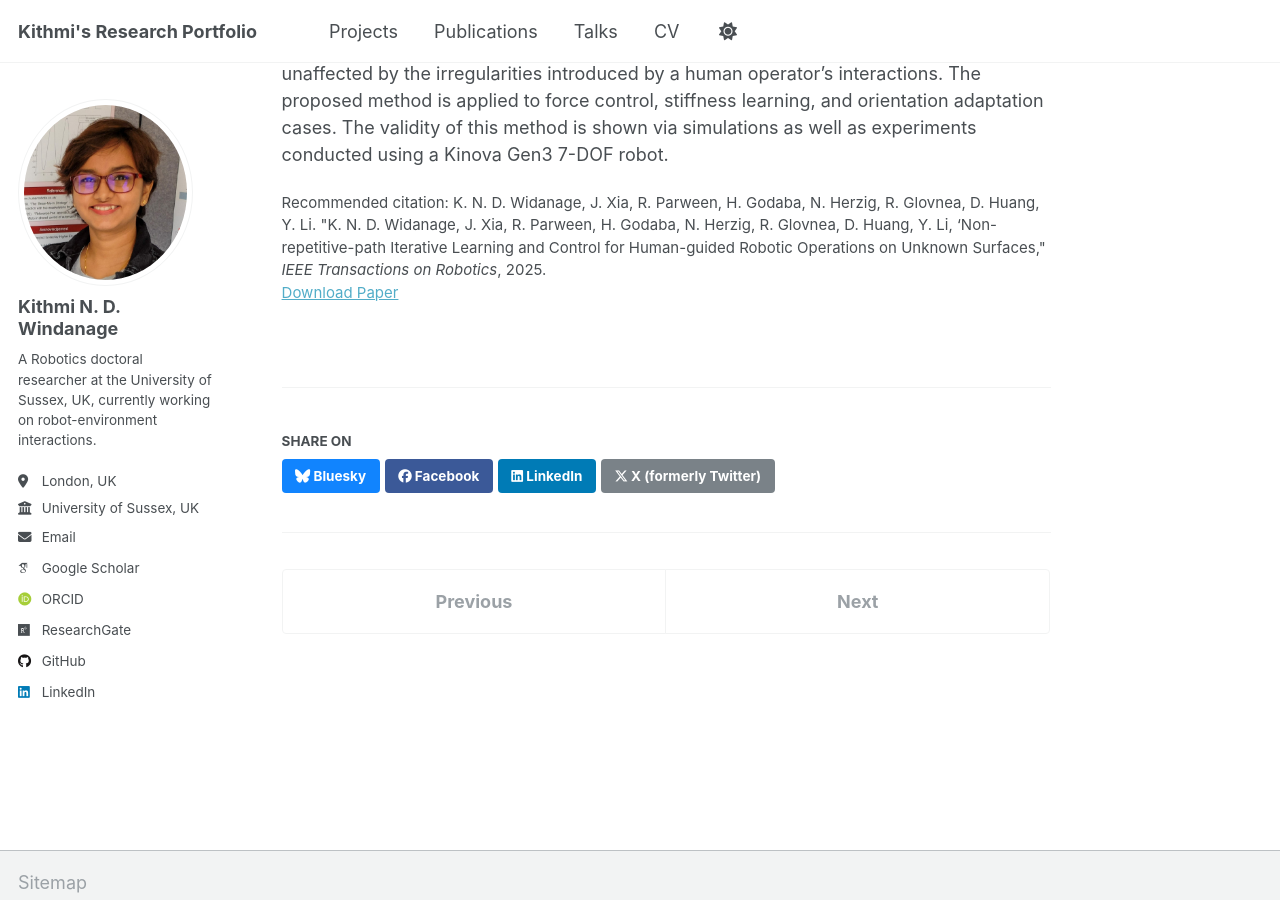
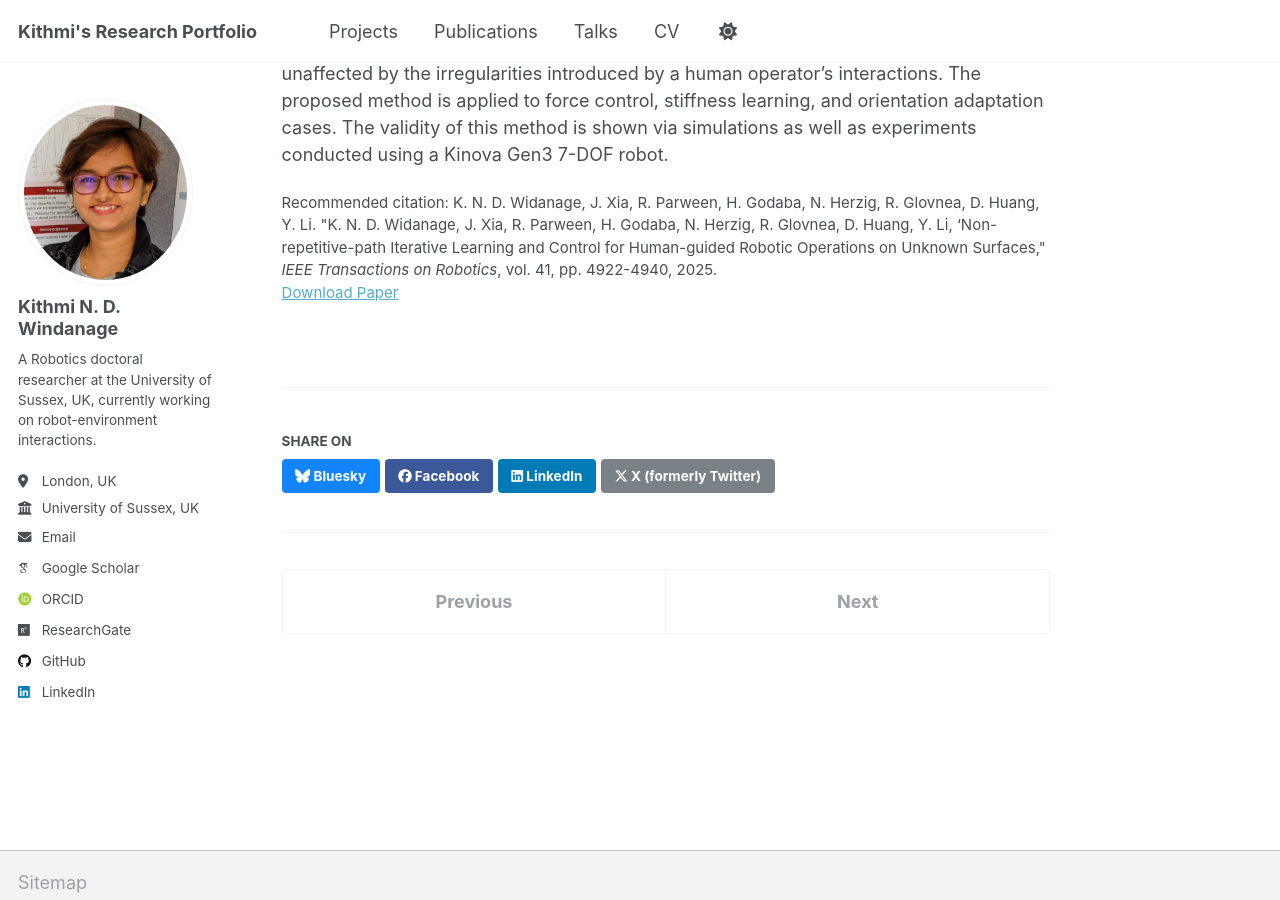
Before and after one commit to KithmiNDWidanage/KithmiNDWidanage.github.io, a Jekyll site: the page built from _publications/2025_TRO_NRP-ILC.md, in a window 1280 px wide and 900 px high, scrolled down 582 px. Built offline with Jekyll 4.4.1, drawn with Linux system fonts in a browser that asks for light colours; some web fonts are replaced.

Commit message:
Added volume information after final publication

```diff
--- a/_publications/2025_TRO_NRP-ILC.md
+++ b/_publications/2025_TRO_NRP-ILC.md
@@ -9,7 +9,7 @@ venue: 'IEEE Transactions on Robotics'
 # slidesurl: ''
 paperurl: 'https://ieeexplore.ieee.org/document/11078145'
 # bibtexurl: ''
-citation: 'K. N. D. Widanage, J. Xia, R. Parween, H. Godaba, N. Herzig, R. Glovnea, D. Huang, Y. Li. &quot;K. N. D. Widanage, J. Xia, R. Parween, H. Godaba, N. Herzig, R. Glovnea, D. Huang, Y. Li, ‘Non-repetitive-path Iterative Learning and Control for Human-guided Robotic Operations on Unknown Surfaces,&quot; <i>IEEE Transactions on Robotics</i>, 2025.'
+citation: 'K. N. D. Widanage, J. Xia, R. Parween, H. Godaba, N. Herzig, R. Glovnea, D. Huang, Y. Li. &quot;K. N. D. Widanage, J. Xia, R. Parween, H. Godaba, N. Herzig, R. Glovnea, D. Huang, Y. Li, ‘Non-repetitive-path Iterative Learning and Control for Human-guided Robotic Operations on Unknown Surfaces,&quot; <i>IEEE Transactions on Robotics</i>, vol. 41, pp. 4922-4940, 2025.'
 ---
 
 ### Abstract
```
